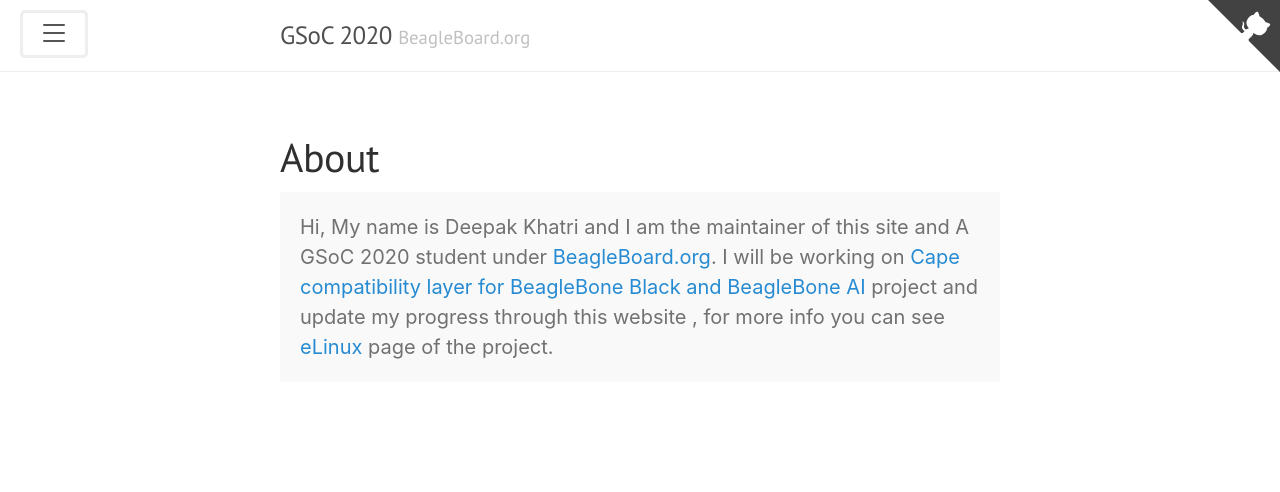
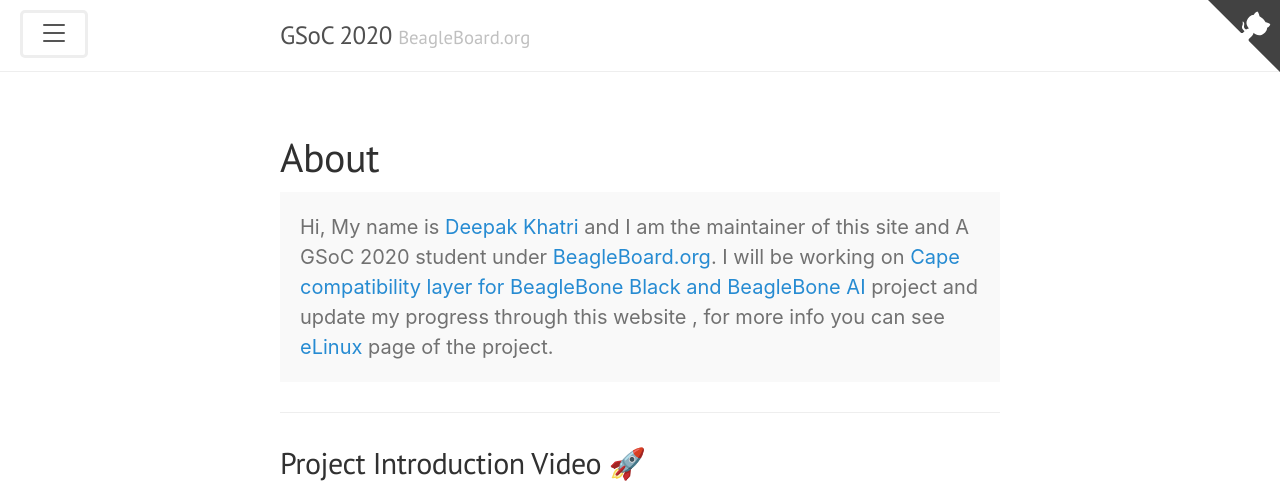
Before and after one commit to lorforlinux/GSoC2020_BeagleBoard.org, a Jekyll site: the page built from about.md, in a window 1280 px wide. Shown: the top 492 px of the page. Built offline with Jekyll 4.4.1, drawn with Linux system fonts in a browser that asks for light colours; grey boxes are pictures that could not be loaded.

Commit message:
add intro video

```diff
--- a/about.md
+++ b/about.md
@@ -4,5 +4,13 @@
 ---
 
 <p class="message">
-  Hi, My name is Deepak Khatri and I am the maintainer of this site and A GSoC 2020 student under <a href="https://BeagleBoard.org">BeagleBoard.org</a>. I will be working on <a href="https://summerofcode.withgoogle.com/projects/#5125259251941376">Cape compatibility layer for BeagleBone Black and BeagleBone AI</a> project and update my progress through this website , for more info you can see <a href="https://elinux.org/BeagleBoard/GSoC/2020Proposal/DeepakKhatri">eLinux</a> page of the project.
+  Hi, My name is <a href="https://www.linkedin.com/in/lorforlinux/">Deepak Khatri</a> and I am the maintainer of this site and A GSoC 2020 student under <a href="https://BeagleBoard.org">BeagleBoard.org</a>. I will be working on <a href="https://summerofcode.withgoogle.com/projects/#5125259251941376">Cape compatibility layer for BeagleBone Black and BeagleBone AI</a> project and update my progress through this website , for more info you can see <a href="https://elinux.org/BeagleBoard/GSoC/2020Proposal/DeepakKhatri">eLinux</a> page of the project.
 </p>
+
+----
+
+## Project Introduction Video 🚀
+
+<div class="embed-responsive embed-responsive-16by9" >
+<iframe class="embed-responsive-item"  src="https://www.youtube.com/embed/jP9fwOxp4Bc" allowfullscreen></iframe>
+</div>
```
